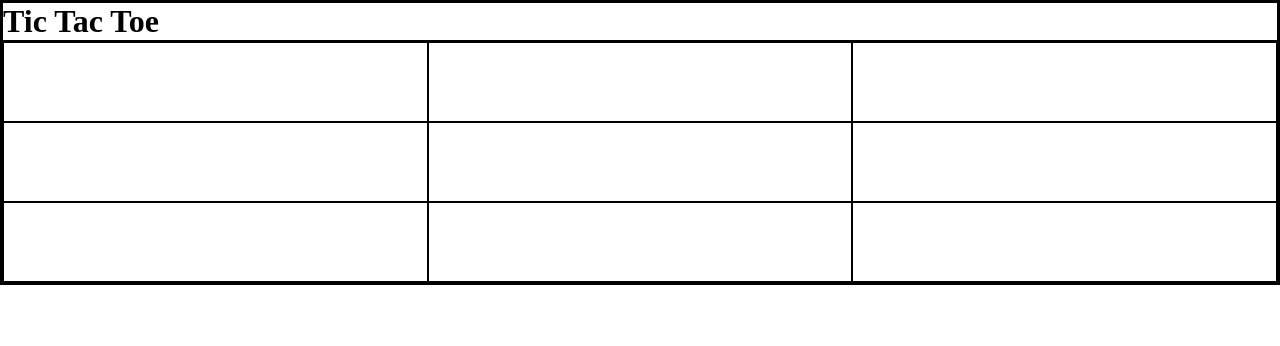
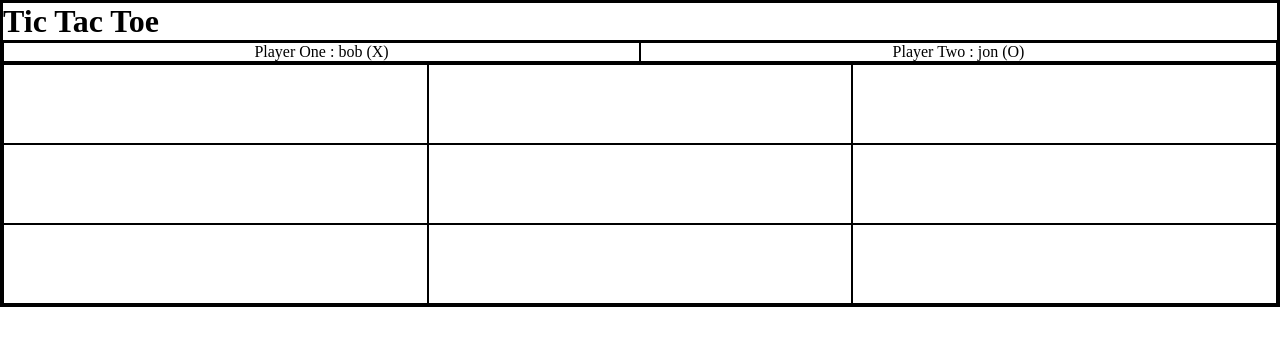
Before and after one commit to wenjebs/tic-tac-toe, a plain HTML site: page index.html in a window 1280 px wide. Drawn offline with Linux system fonts and the light colour scheme.

Commit message:
implement player display

```diff
--- a/index.html
+++ b/index.html
@@ -10,6 +10,10 @@
 </head>
 <body>
     <h1>Tic Tac Toe</h1>
+    <div class="players">
+        <div class="playerOne"></div>
+        <div class="playerTwo"></div>
+    </div>
     <div class="game-board"></div>
 </body>
 </html>
--- a/style.css
+++ b/style.css
@@ -3,6 +3,14 @@
     padding: 0;
     margin: 0;
     text-decoration: none;
+}
+.players {
+    display: flex;
+    justify-content: center;
+}
+.players>div{
+    flex: 1;
+    text-align: center;
 }
 .game-board {
     display: grid;
```
